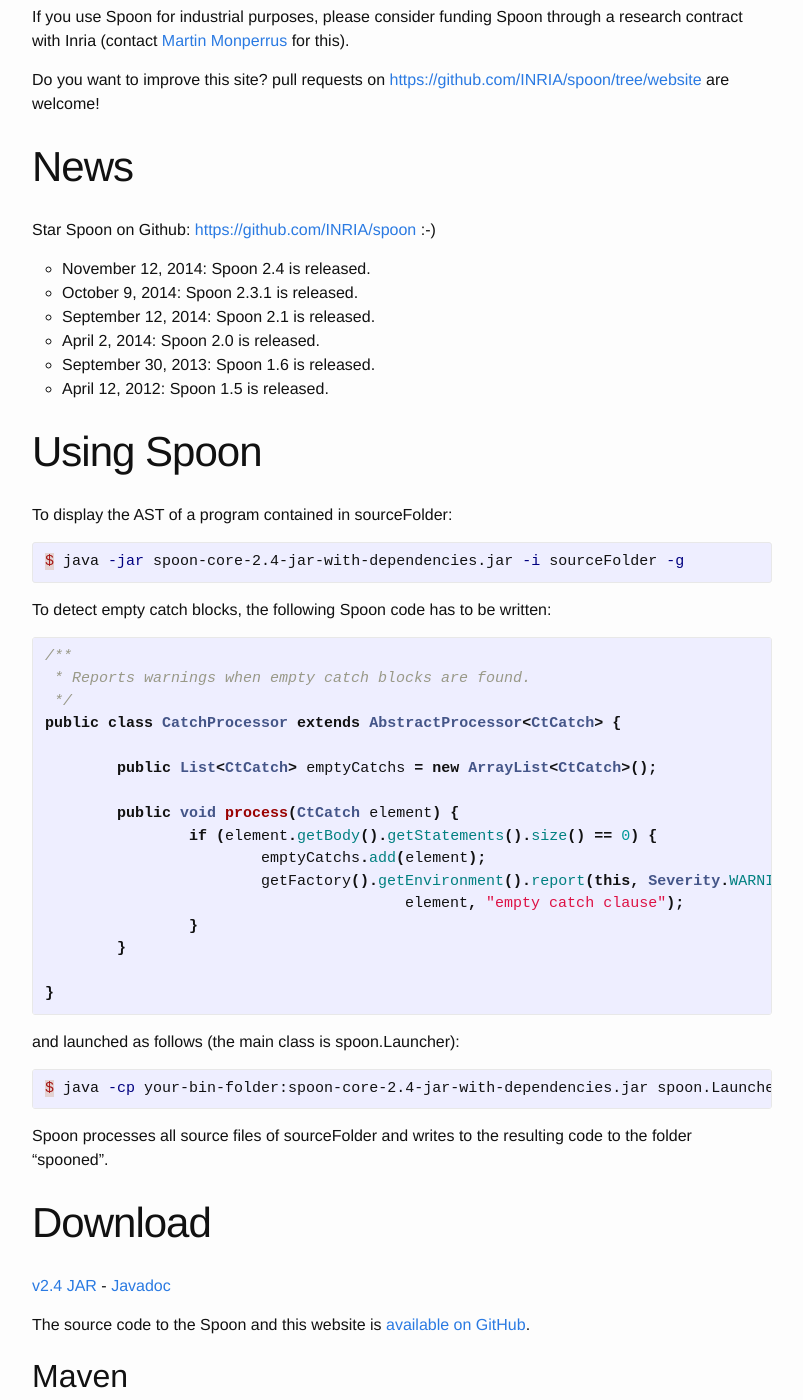
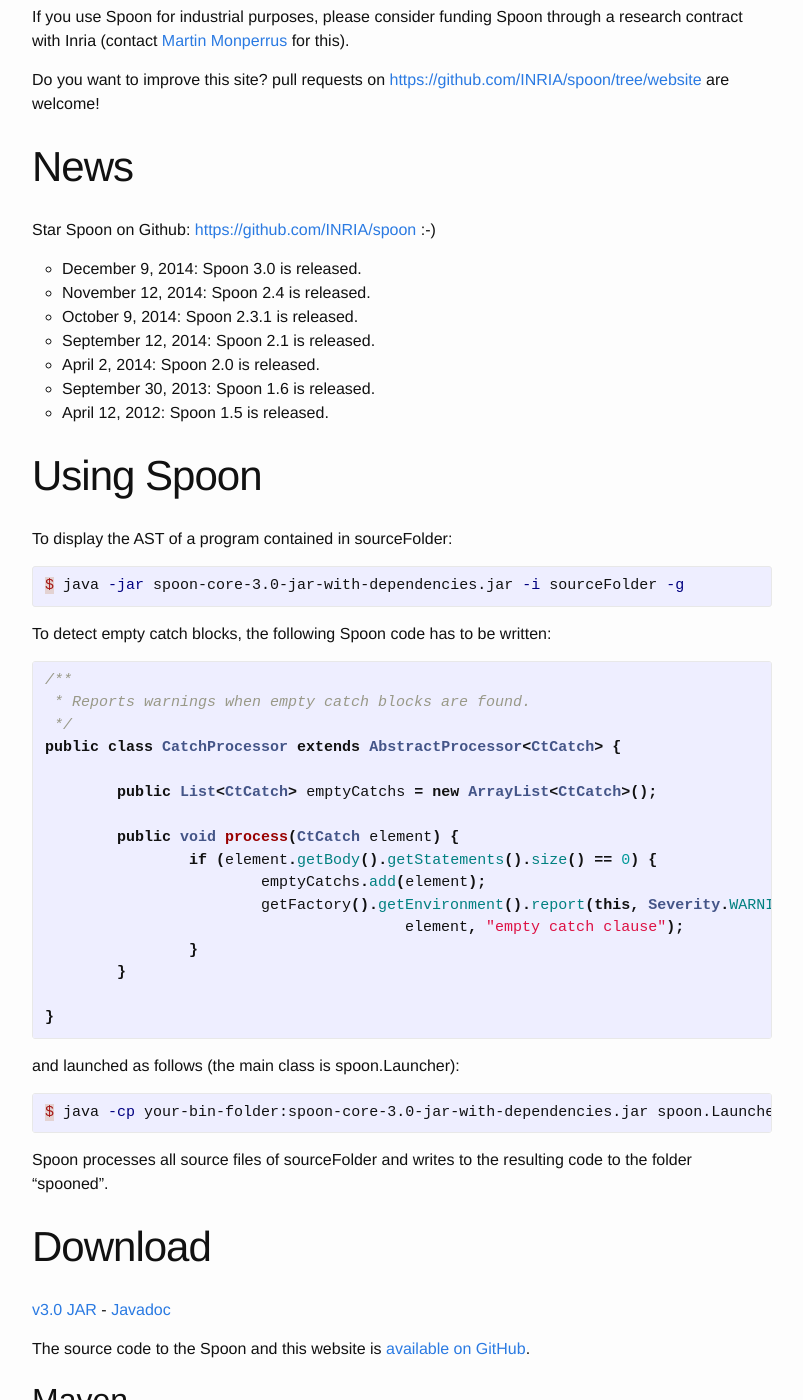
Before and after one commit to INRIA/spoon, a Jekyll site: the page built from index.html, in a window 1280 px wide and 1400 px high, scrolled down 420 px. Shown: the whole window, without its empty margins (238-1041 px from the left). Built offline with Jekyll 4.4.1, drawn with Linux system fonts in a browser that asks for light colours; some of the changed text lies outside the part shown.

Commit message:
Adds the version 3.0 of Spoon

```diff
--- a/_config.yml
+++ b/_config.yml
@@ -12,5 +12,5 @@
 markdown: kramdown
 
 # Spoon
-spoon_release: "2.4"
-spoon_snapshot: "3.0-SNAPSHOT"
+spoon_release: "3.0"
+spoon_snapshot: "4.0-SNAPSHOT"
```
Also changed, not shown: _posts/2014-10-02-news.md (+1 -0 lines).
